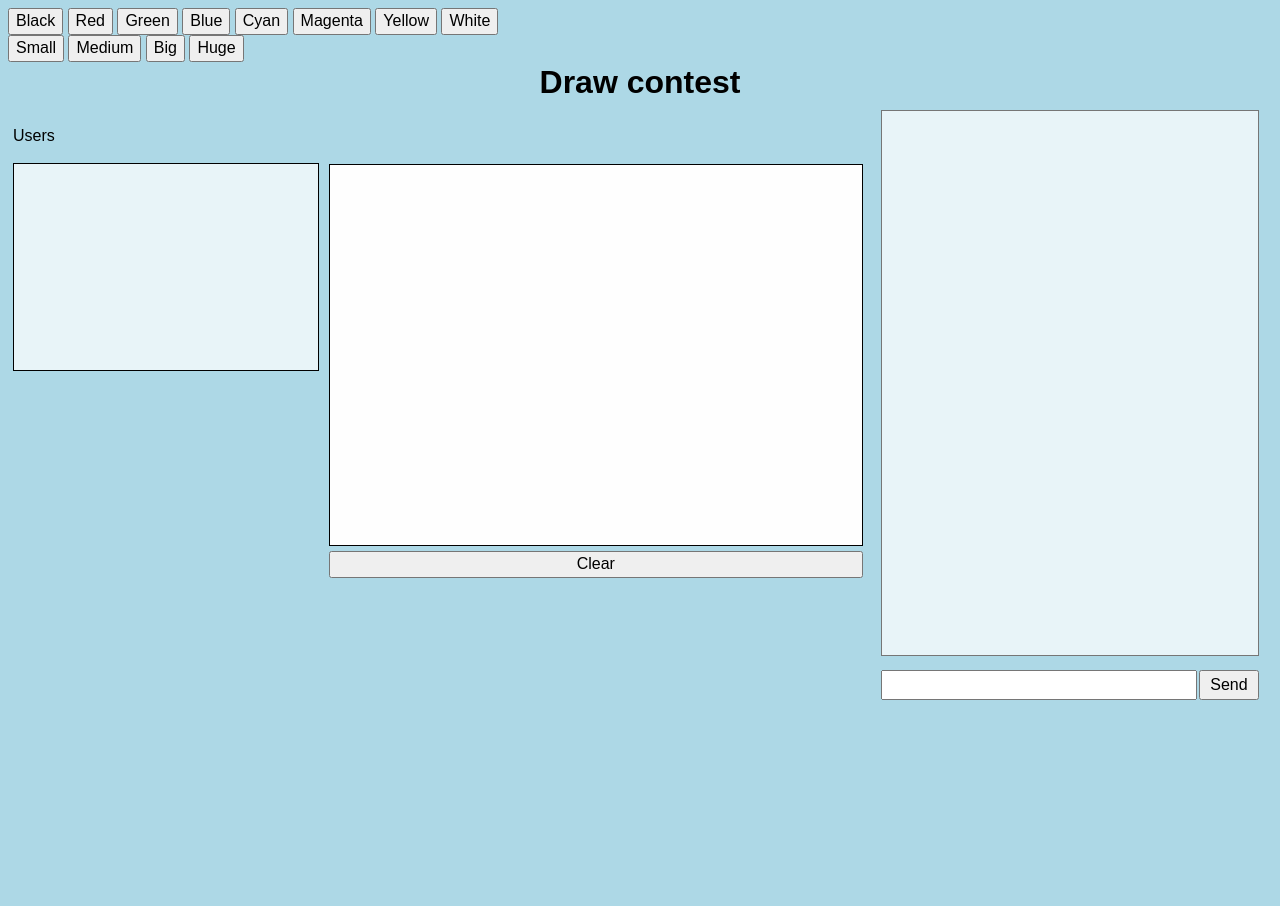
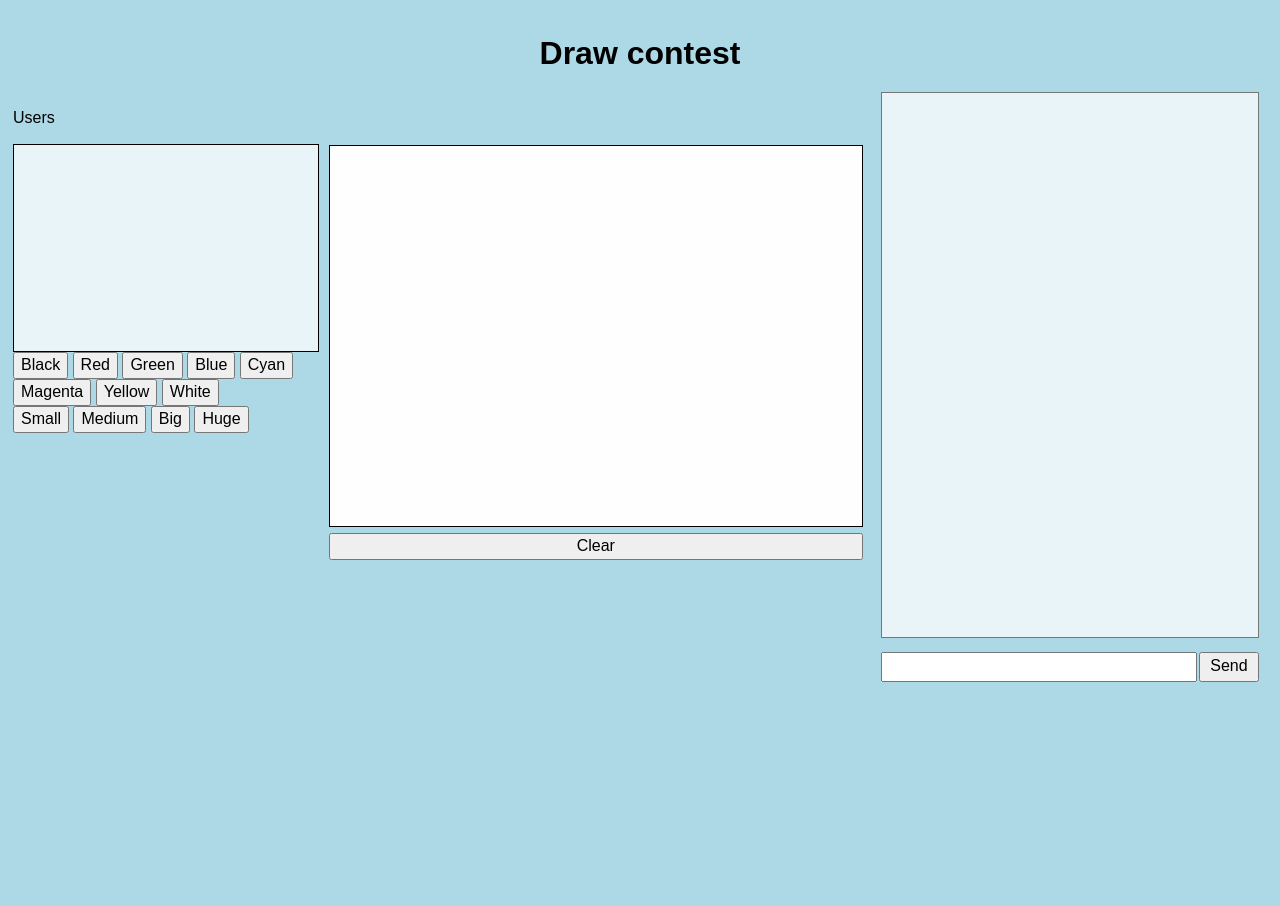
Before and after one commit to arvidsandin/draw-contest, a website: page public/index.html in a window 1280 px wide. Drawn offline with nearby package versions, Linux system fonts and the light colour scheme; no server answers.

Commit message:
Moved brush buttons and made them available for the drawer only

```diff
--- a/public/index.html
+++ b/public/index.html
@@ -7,19 +7,6 @@
     <title>Draw contest!</title>
   </head>
   <body>
-    <button id="button_black" type="button" class="color_button" onclick="changeColor('#000')">Black</button>
-    <button id="button_red" type="button" class="color_button" onclick="changeColor('#FF0000')">Red</button>
-    <button id="button_green" type="button" class="color_button" onclick="changeColor('#0F0')">Green</button>
-    <button id="button_blue" type="button" class="color_button" onclick="changeColor('#00F')">Blue</button>
-    <button id="button_cyan" type="button" class="color_button" onclick="changeColor('#0FF')">Cyan</button>
-    <button id="button_magenta" type="button" class="color_button" onclick="changeColor('#F0F')">Magenta</button>
-    <button id="button_yellow" type="button" class="color_button" onclick="changeColor('#FF0')">Yellow</button>
-    <button id="button_white" type="button" class="color_button" onclick="changeColor('#FFF')">White</button>
-    <br>
-    <button id="button_small" type="button" class="color_button" onclick="changeBrushSize(5)">Small</button>
-    <button id="button_medium" type="button" class="color_button" onclick="changeBrushSize(10)">Medium</button>
-    <button id="button_large" type="button" class="color_button" onclick="changeBrushSize(20)">Big</button>
-    <button id="button_huge" type="button" class="color_button" onclick="changeBrushSize(50)">Huge</button>
 
 
     <h1>Draw contest</h1>
@@ -29,7 +16,19 @@
         <div class="textbox">
           <p id="userlist"></p>
         </div>
-
+        <button id="button_black" type="button" class="brush_modifyer" onclick="changeColor('#000')">Black</button>
+        <button id="button_red" type="button" class="brush_modifyer" onclick="changeColor('#FF0000')">Red</button>
+        <button id="button_green" type="button" class="brush_modifyer" onclick="changeColor('#0F0')">Green</button>
+        <button id="button_blue" type="button" class="brush_modifyer" onclick="changeColor('#00F')">Blue</button>
+        <button id="button_cyan" type="button" class="brush_modifyer" onclick="changeColor('#0FF')">Cyan</button>
+        <button id="button_magenta" type="button" class="brush_modifyer" onclick="changeColor('#F0F')">Magenta</button>
+        <button id="button_yellow" type="button" class="brush_modifyer" onclick="changeColor('#FF0')">Yellow</button>
+        <button id="button_white" type="button" class="brush_modifyer" onclick="changeColor('#FFF')">White</button>
+        <br>
+        <button id="button_small" type="button" class="brush_modifyer" onclick="changeBrushSize(5)">Small</button>
+        <button id="button_medium" type="button" class="brush_modifyer" onclick="changeBrushSize(10)">Medium</button>
+        <button id="button_large" type="button" class="brush_modifyer" onclick="changeBrushSize(20)">Big</button>
+        <button id="button_huge" type="button" class="brush_modifyer" onclick="changeBrushSize(50)">Huge</button>
       </div>
 
       <div class="grid-item drawingarea col2 row1_2" id="drawingsarea">
--- a/public/main.js
+++ b/public/main.js
@@ -84,11 +84,15 @@ socket.on('allowedToDraw', function(allowedToDraw){
   canDraw = allowedToDraw.bool;
   textPlace = document.getElementById('wordToDraw');
   var clearButton = document.getElementById('button_clear');
+  var modifyers = document.getElementsByClassName('brush_modifyer');
   if (canDraw) {
     currentWord = allowedToDraw.word;
     textPlace.textContent = "Your word is: " + currentWord;
     chat.value += "You are drawing: " + currentWord + "\n";
-    clearButton.style.display = "block";
+    clearButton.style.display = "inline";
+    for (i = 0; i < modifyers.length; i++) {
+      modifyers[i].style.display = "inline";
+    };
     //Make cursor 'pointer'
   }
   else if (allowedToDraw.user.id != id){
@@ -96,6 +100,9 @@ socket.on('allowedToDraw', function(allowedToDraw){
     currentWord = null;
     textPlace.textContent = " ";
     clearButton.style.display = "none";
+    for (i = 0; i < modifyers.length; i++) {
+      modifyers[i].style.display = "none";
+    };
     //Make cursor 'not-allowed'
   }
   chat.scrollTop = chat.scrollHeight;
--- a/public/style.css
+++ b/public/style.css
@@ -6,6 +6,7 @@
 h1{
   text-align: center;
   margin: 0;
+  padding: 25px 0 10px 0;
   font-size: 2em ;
   font-weight: bold;
   /* font-family: '' */
```
